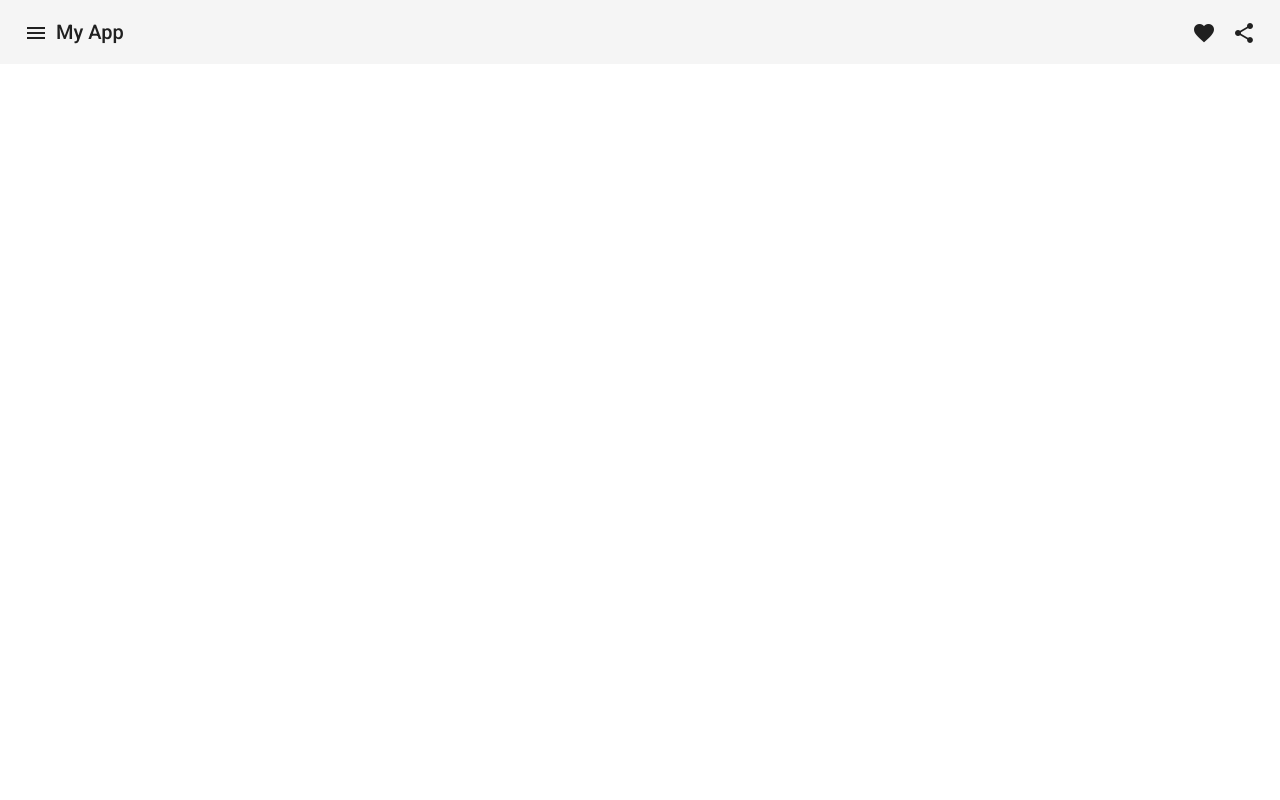
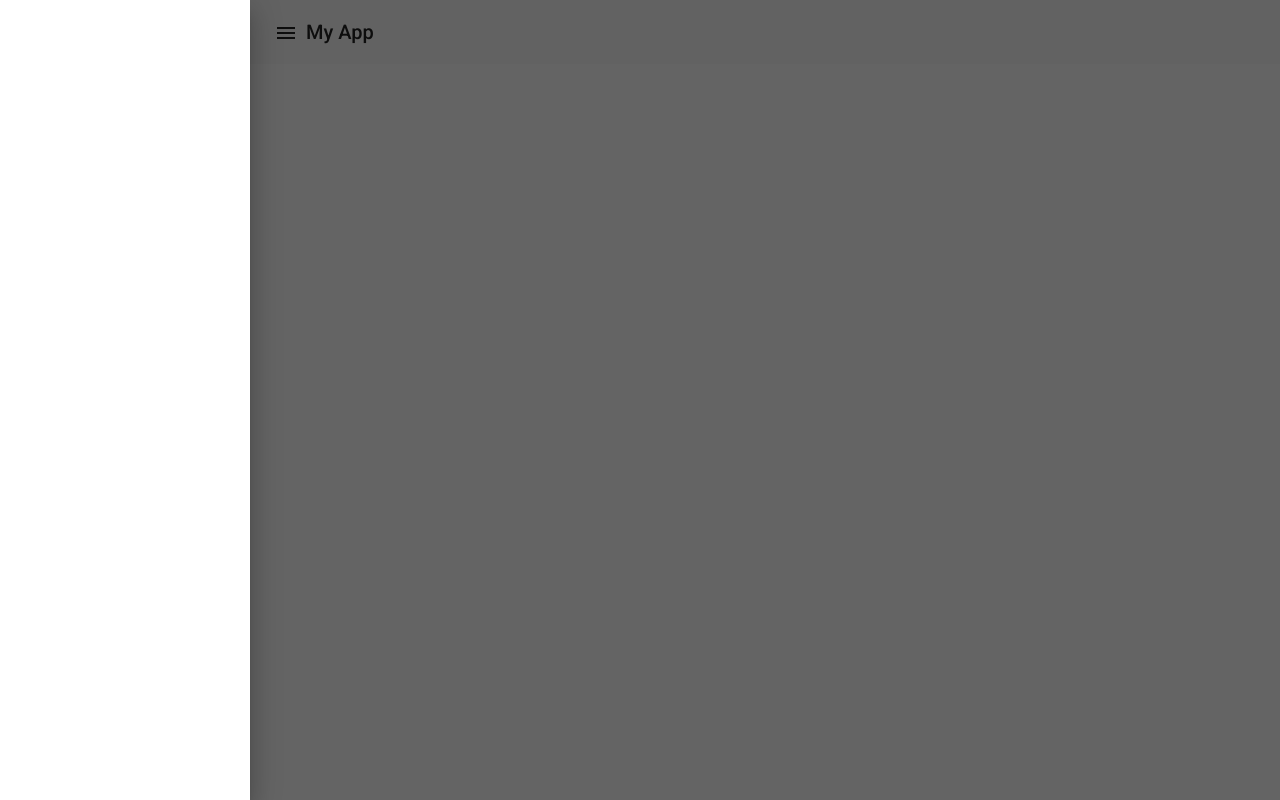
Before and after one commit to RodrigoSouzaCamelo/RxJS-Angular-Material, an Angular app in the folder Angular-Material/: page / in a window 1280 px wide. Both pictures are taken after a click on the button "menu". Built offline with nearby package versions, Linux system fonts and the light colour scheme.

Commit message:
Adição de sidenav

```diff
--- a/Angular-Material/src/app/app.component.html
+++ b/Angular-Material/src/app/app.component.html
@@ -1,15 +1,20 @@
+<mat-sidenav-container>
+  <mat-sidenav #sidenav [fixedInViewport]="true" [mode]="'push'"></mat-sidenav>
+  <mat-sidenav-content>
     <mat-toolbar>
-  <button mat-icon-button class="example-icon" aria-label="Example icon-button with menu icon">
+      <button mat-icon-button class="example-icon" (click)="sidenav.toggle()">
         <mat-icon>menu</mat-icon>
       </button>
       <span>My App</span>
       <span class="example-spacer"></span>
-  <button mat-icon-button class="example-icon favorite-icon" aria-label="Example icon-button with heart icon">
+      <button mat-icon-button class="example-icon favorite-icon">
         <mat-icon>favorite</mat-icon>
       </button>
-  <button mat-icon-button class="example-icon" aria-label="Example icon-button with share icon">
+      <button mat-icon-button class="example-icon">
         <mat-icon>share</mat-icon>
       </button>
     </mat-toolbar>
+  </mat-sidenav-content>
+</mat-sidenav-container>
 
 <router-outlet></router-outlet>
--- a/Angular-Material/src/app/app.component.scss
+++ b/Angular-Material/src/app/app.component.scss
@@ -1,3 +1,11 @@
 .example-spacer {
   flex: 1 1 auto;
 }
+
+mat-sidenav {
+  width: 250px;
+}
+
+mat-sidenav-container mat-sidenav-content {
+  height: 100vh;
+}
--- a/Angular-Material/src/app/material/material.module.ts
+++ b/Angular-Material/src/app/material/material.module.ts
@@ -2,10 +2,10 @@ import { NgModule } from '@angular/core';
 import { MatToolbarModule } from '@angular/material/toolbar';
 import { MatIconModule } from '@angular/material/icon';
 import { MatButtonModule } from '@angular/material/button';
+import { MatSidenavModule } from '@angular/material/sidenav';
 
 @NgModule({
   declarations: [],
-  imports: [MatToolbarModule, MatIconModule, MatButtonModule],
-  exports: [MatToolbarModule, MatIconModule, MatButtonModule],
+  exports: [MatToolbarModule, MatIconModule, MatButtonModule, MatSidenavModule],
 })
 export class MaterialModule {}
```
Lines whose indentation alone changed are shown as unchanged.
